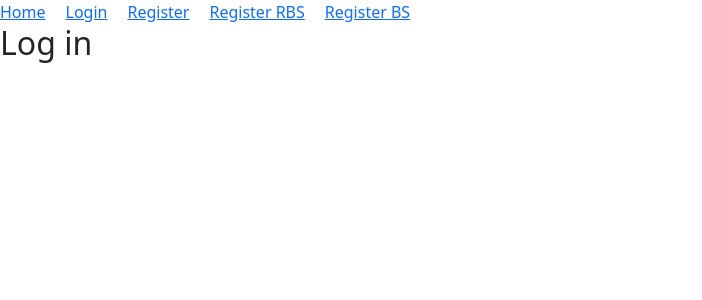
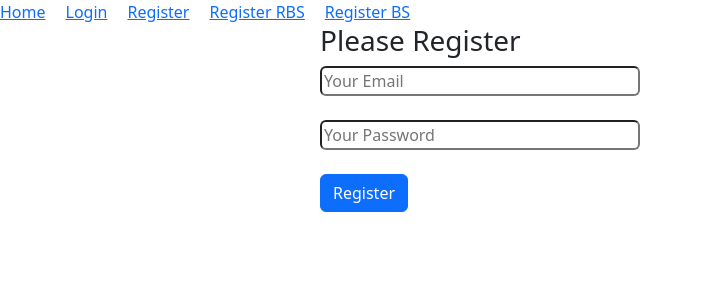
Before and after one commit to md-abir-alahe/email-password-auth-test, a React (Vite) app: page /login in a window 1280 px wide. Shown: the top 300 px of the page, without its empty margins (0-702 px from the left). Built offline with nearby package versions, Linux system fonts and the light colour scheme.

Commit message:
log in page added

```diff
--- a/src/components/Login/Login.jsx
+++ b/src/components/Login/Login.jsx
@@ -2,8 +2,15 @@ import React from 'react';
 
 const Login = () => {
     return (
-        <div>
-            <h2>Log in</h2>
+        <div className='w-50 mx-auto'>
+            <h3>Please Register</h3>
+            <form>
+                <input className='w-50 mb-4 rounded' type="email" name="email" id="email" placeholder='Your Email' required />
+                <br />
+                <input className='w-50 mb-4 rounded' type="password" name="password" id="password" placeholder='Your Password' required />
+                <br />
+                <input className='btn btn-primary' type="submit" value="Register" />
+            </form>
         </div>
     );
 };
--- a/src/components/Register/Register.jsx
+++ b/src/components/Register/Register.jsx
@@ -87,4 +87,6 @@ const Register = () => {
     );
 };
 
+
+
 export default Register;
```
